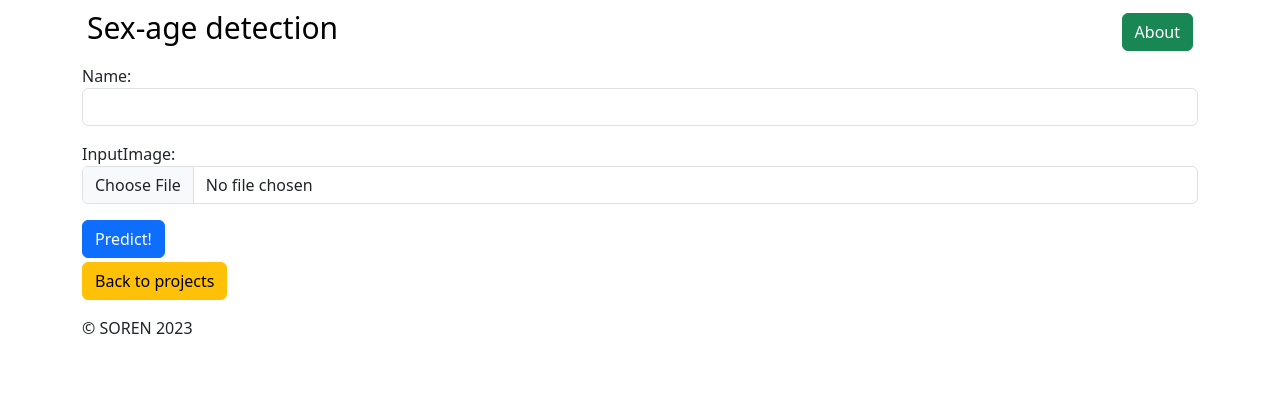
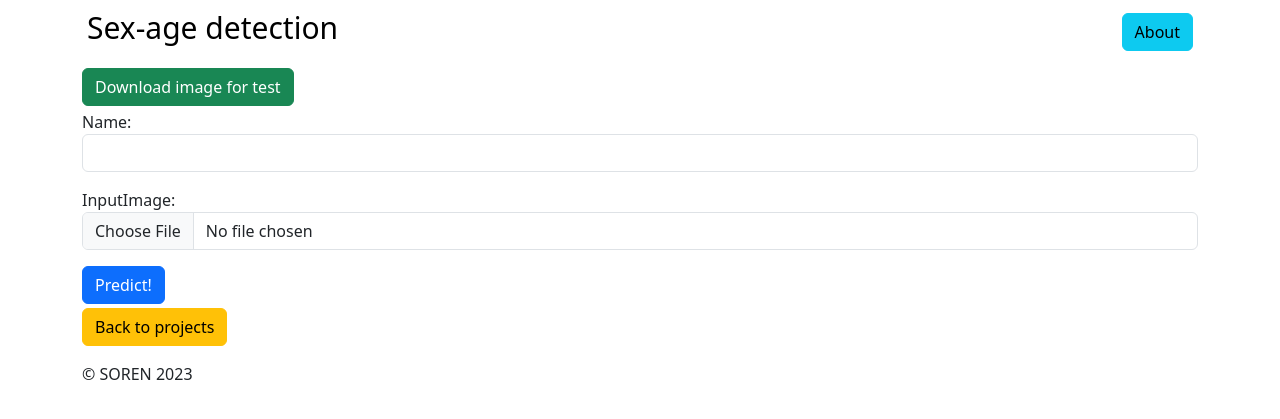
Before and after one commit to VladislavSoren/ProfessionalPlatform, a Django app: page /my_projects/sex_age_humans_detection/ in a window 1280 px wide. Shown: the part 115-534 px from the top of the page. Run offline with Django 4.2, Linux system fonts and the light colour scheme; parts of the project's set-up code (start-up, migrations or seed data) failed here and were passed over.

Commit message:
user can download prepared media fo predicting (my_projects):
- added views
- added buttons

```diff
--- a/pro_platform/my_projects/templates/my_projects/sex_age_det_try.html
+++ b/pro_platform/my_projects/templates/my_projects/sex_age_det_try.html
@@ -12,13 +12,18 @@ Image loading
     </div>
     <div>
         <div style="justify-content: flex-end">
-            <a class="btn btn-success my-2"
+            <a class="btn btn-info my-2"
             href="{% url 'my_projects:sex_age_det_about' %}">
             About</a>
         </div>
     </div>
 </div>
 
+<div class="my-1">
+<a class="btn btn-success"
+   href="{% url 'my_projects:sex_age_det_img' %}">
+   Download image for test</a>
+</div>
 
 <form method="post" enctype="multipart/form-data">
     {% csrf_token %}
--- a/pro_platform/my_projects/urls.py
+++ b/pro_platform/my_projects/urls.py
@@ -12,13 +12,16 @@ urlpatterns = [
     path("", TemplateView.as_view(template_name="my_projects/index.html"), name="index"),
 
     path("sex_age_humans_detection/", sex_age_det.image_request, name="sex_age_detection"),
+    path("sex_age_humans_detection/download-img/", sex_age_det.download_image_for_predict, name="sex_age_det_img"),
     path("sex_age_humans_detection/about/", sex_age_det.render_about, name="sex_age_det_about"),
 
     path("exercise_recognition/", exercise_rec.video_request, name="exercise_recognition"),
+    path("exercise_recognition/download-vid/", exercise_rec.download_video_for_predict, name="exercise_rec_vid"),
     path("exercise_recognition/about/", exercise_rec.render_about, name="exercise_rec_about"),
 
     path("koncert_bot/", koncert_bot.render_about, name="koncert_bot"),
 
     path("car_num_detection/", car_num_det.image_request, name="car_num_detection"),
+    path("car_num_detection/download-img/", car_num_det.download_image_for_predict, name="car_num_det_img"),
     path("car_num_detection/about/", car_num_det.render_about, name="car_num_det_about"),
 ]
--- a/pro_platform/my_projects/views/car_num_det.py
+++ b/pro_platform/my_projects/views/car_num_det.py
@@ -2,7 +2,7 @@ import base64
 import io
 import os
 
-from django.http import HttpRequest
+from django.http import HttpRequest, HttpResponse
 from django.shortcuts import redirect, render
 from my_projects.forms import ImageCarNumDetectForm
 
@@ -96,6 +96,7 @@ def image_request(request):
         {'form': form}
     )
 
+
 def render_about(request: HttpRequest):
     description_dir = BASE_DIR / 'my_projects' / 'templates' / 'my_projects' / 'car_num_det_about_files'
 
@@ -141,3 +142,14 @@ def render_about(request: HttpRequest):
             'links_to_source_code_paras': links_to_source_code_paras,
         }
     )
+
+
+def download_image_for_predict(request: HttpRequest) -> HttpResponse:
+    image_path = BASE_DIR / 'media_for_tests' / 'images' / 'img_car_num.jpeg'
+
+    with open(image_path, "rb") as f:
+        return HttpResponse(
+            f.read(),
+            content_type="image/jpeg",
+            headers={"Content-Disposition": 'attachment; filename="image_test.jpg"'},
+        )
--- a/pro_platform/my_projects/views/sex_age_det.py
+++ b/pro_platform/my_projects/views/sex_age_det.py
@@ -2,7 +2,7 @@ import base64
 import io
 import os
 
-from django.http import HttpRequest
+from django.http import HttpRequest, HttpResponse
 from django.shortcuts import redirect, render
 
 from my_projects.config import API_SEX_AGE_URL
@@ -135,3 +135,14 @@ def render_about(request: HttpRequest):
             'links_to_source_code_paras': links_to_source_code_paras,
         }
     )
+
+
+def download_image_for_predict(request: HttpRequest) -> HttpResponse:
+    image_path = BASE_DIR / 'media_for_tests' / 'images' / 'img_sex_age.jpg'
+
+    with open(image_path, "rb") as f:
+        return HttpResponse(
+            f.read(),
+            content_type="image/jpeg",
+            headers={"Content-Disposition": 'attachment; filename="image_test.jpg"'},
+        )
--- a/pro_platform/pro_platform/settings.py
+++ b/pro_platform/pro_platform/settings.py
@@ -35,6 +35,9 @@ ALLOWED_HOSTS = [
     "192.168.32.1",
     "109.201.65.62",
 ]
+
+# "security" filter, allowing Django to know whether it is OK (or not)
+# to disclose sensitive information within its requests and Debug information output
 INTERNAL_IPS = [
     # ...
     "127.0.0.1",
```
Also changed, not shown: conspect.md (+9 -2 lines), pro_platform/my_projects/templates/my_projects/car_num_det_try.html (+7 -1 lines), pro_platform/my_projects/templates/my_projects/exercise_rec_try.html (+7 -1 lines), pro_platform/my_projects/views/exercise_rec.py (+12 -1 lines), pro_platform/media_for_tests/images/img_sex_age.jpg, 1 other file.
